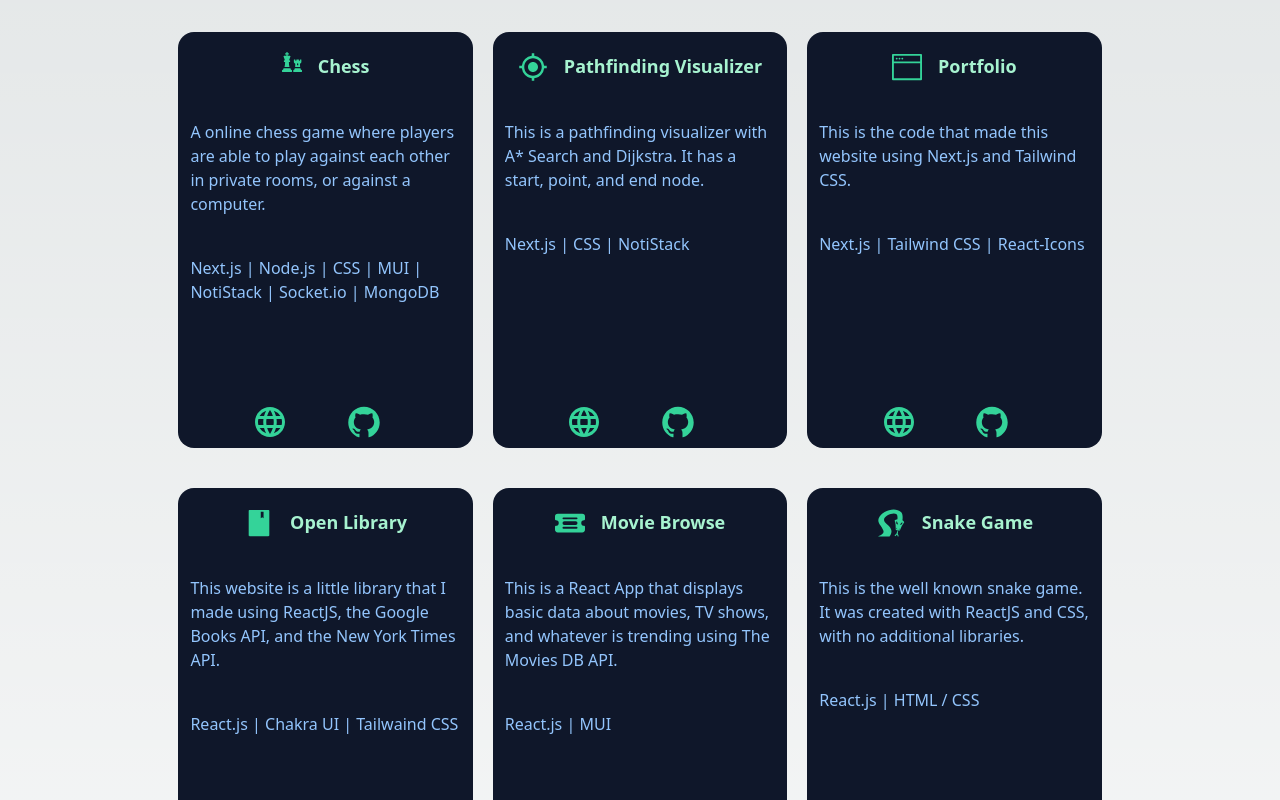
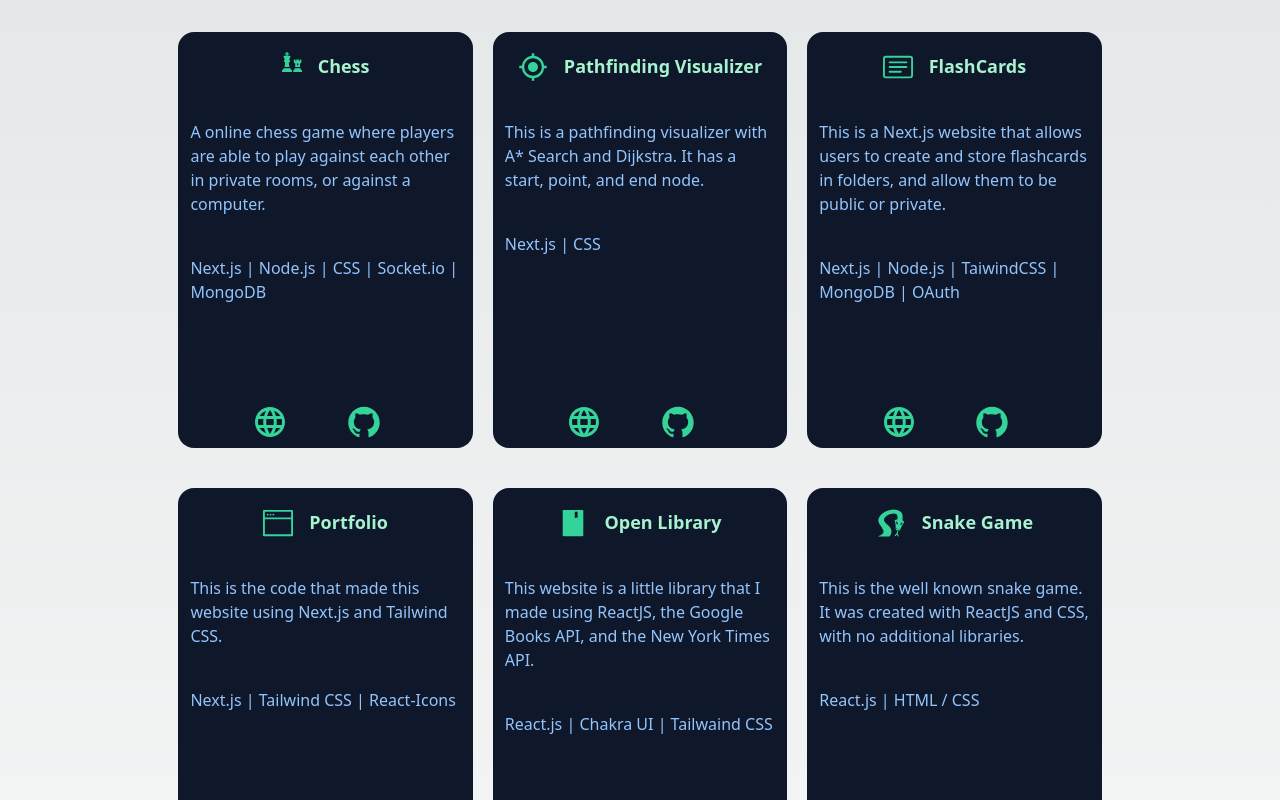
Before and after one commit to omarabdiwali/next-portfolio, a Next.js app: page / in a window 1280 px wide. Shown: the part 940-1740 px from the top of the page. Built offline with nearby package versions, Linux system fonts and the light colour scheme.

Commit message:
updated projects

```diff
--- a/components/projects.js
+++ b/components/projects.js
@@ -1,39 +1,39 @@
 import { FaChess } from "react-icons/fa";
 import { GiSnakeTongue, GiCardJoker } from "react-icons/gi";
 import { AiOutlineLineChart, AiFillBook } from "react-icons/ai";
-import { BsWindowFullscreen, BsTwitter, BsTicketDetailedFill } from "react-icons/bs";
+import { BsWindowFullscreen, BsTwitter, BsCardText } from "react-icons/bs";
 import { MdGpsFixed } from "react-icons/md";
 
 export const projects = [
 
   {
     title: ["Chess", <FaChess className="text-emerald-400 sm:text-xl text-3xl" key={0} /> ],
-    body: ["A online chess game where players are able to play against each other in private rooms, or against a computer.", "Next.js | Node.js | CSS | MUI | NotiStack | Socket.io | MongoDB"],
+    body: ["A online chess game where players are able to play against each other in private rooms, or against a computer.", "Next.js | Node.js | CSS | Socket.io | MongoDB"],
     footer: [ "https://github.com/omarabdiwali/next-chess", "https://chess-jtgk.onrender.com" ],
   },
 
   {
     title: ["Pathfinding Visualizer", <MdGpsFixed className="text-emerald-400 text-3xl" key={1} />],
-    body: ["This is a pathfinding visualizer with A* Search and Dijkstra. It has a start, point, and end node.", "Next.js | CSS | NotiStack"],
+    body: ["This is a pathfinding visualizer with A* Search and Dijkstra. It has a start, point, and end node.", "Next.js | CSS"],
     footer: ["https://github.com/omarabdiwali/dijkstra-visualizer", "https://dijkstra-visualizer.vercel.app/"]
   },
 
   {
-    title: [ "Portfolio", <BsWindowFullscreen className="text-emerald-400 text-3xl " key={2}  /> ],
+    title: [ "FlashCards", <BsCardText className="text-emerald-400 text-3xl " key={2}  /> ],
+    body: ["This is a Next.js website that allows users to create and store flashcards in folders, and allow them to be public or private.", "Next.js | Node.js | TaiwindCSS | MongoDB | OAuth"],
+    footer: [ "https://github.com/omarabdiwali/flashcards", "https://omar-flashcards.vercel.app" ]
+  },
+
+  {
+    title: [ "Portfolio", <BsWindowFullscreen className="text-emerald-400 text-3xl " key={3}  /> ],
     body: ["This is the code that made this website using Next.js and Tailwind CSS.", "Next.js | Tailwind CSS | React-Icons"],
     footer: [ "https://github.com/omarabdiwali/next-portfolio", "https://omarabdiwali.vercel.app" ]
   },
 
   {
-    title: ["Open Library", <AiFillBook className="text-emerald-400 text-3xl" key={3} />],
+    title: ["Open Library", <AiFillBook className="text-emerald-400 text-3xl" key={4} />],
     body: ["This website is a little library that I made using ReactJS, the Google Books API, and the New York Times API.", "React.js | Chakra UI | Tailwaind CSS"],
     footer: [ "https://github.com/omarabdiwali/openLibrary", "https://open-library.vercel.app" ]
-  },
-
-  {
-    title: [ "Movie Browse", <BsTicketDetailedFill className="text-emerald-400 text-3xl " key={4}  /> ],
-    body: ["This is a React App that displays basic data about movies, TV shows, and whatever is trending using The Movies DB API.", "React.js | MUI"],
-    footer: [ "https://github.com/omarabdiwali/movie-browse", "https://omarabdiwali.github.io/movie-browse" ]
   },
 
   {
```
